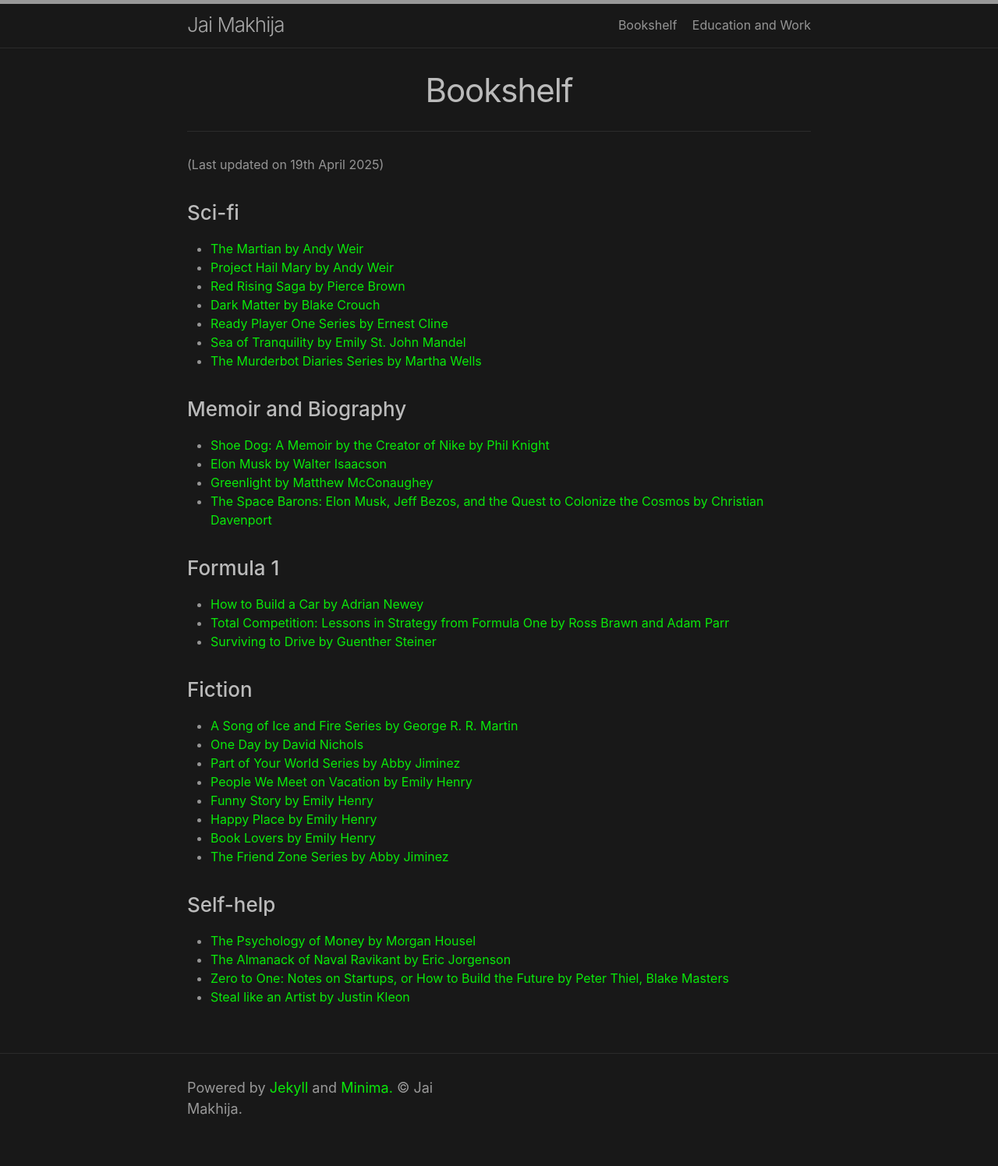
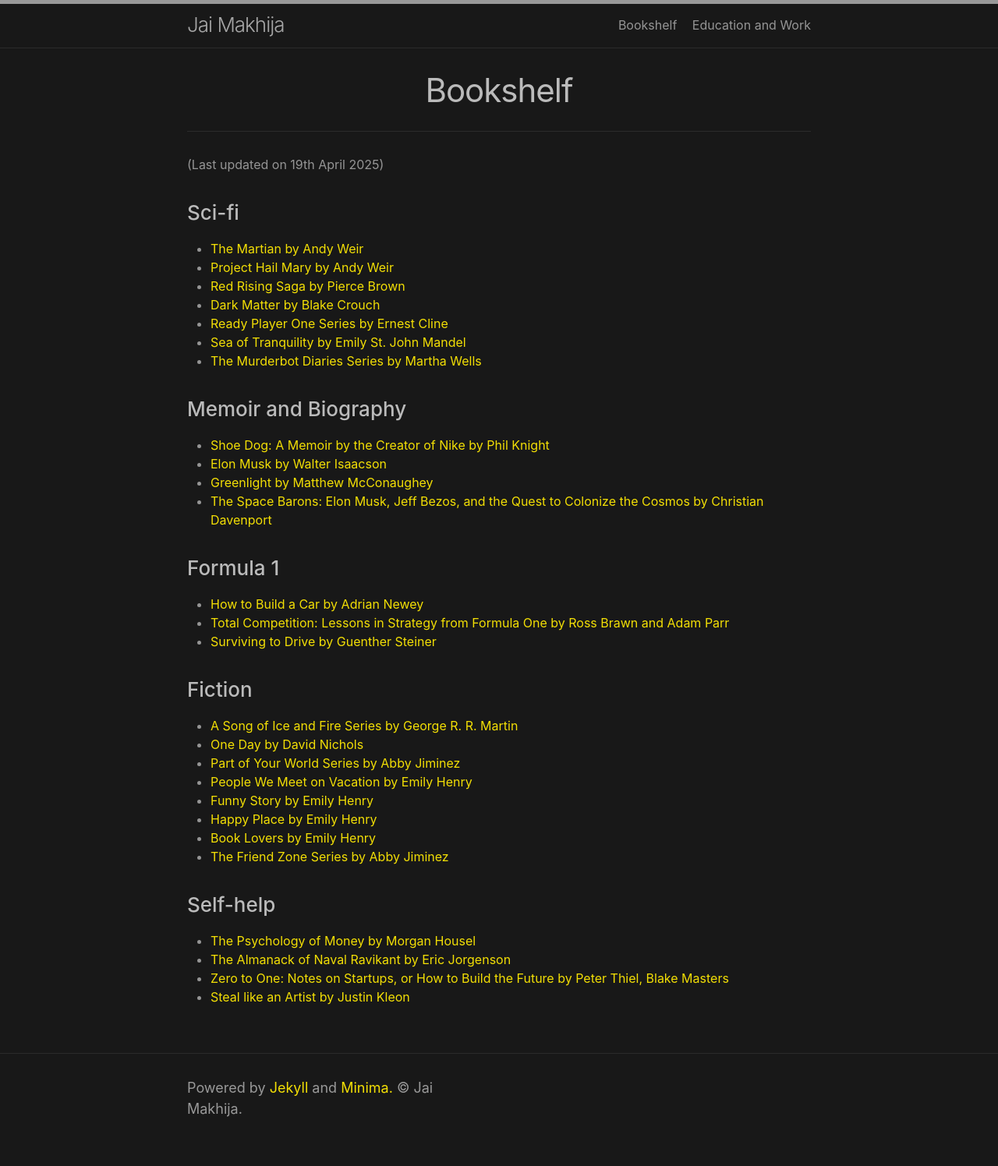
Before and after one commit to jai-makhija/jai-makhija.github.io, a Jekyll site: the page built from bookshelf.markdown, in a window 1280 px wide. Shown: the whole page at 78% size. Built offline with Jekyll 4.4.1, drawn with Linux system fonts in a browser that asks for light colours.

```diff
--- a/assets/css/style.scss
+++ b/assets/css/style.scss
@@ -6,17 +6,17 @@
 
 /* Change the default link color */
 a {
-  color: rgb(10, 233, 10);
+  color: rgb(243, 223, 5);
 }
 
 a:hover {
-  color: rgb(10, 233, 10);
+  color: rgb(243, 223, 5);
 }
 
 a:visited {
-  color: rgb(10, 233, 10);
+  color: rgb(243, 223, 5);
 }
 
 .green-text {
-  color: rgb(10, 233, 10);
+  color: rgb(243, 223, 5);
 }
```
